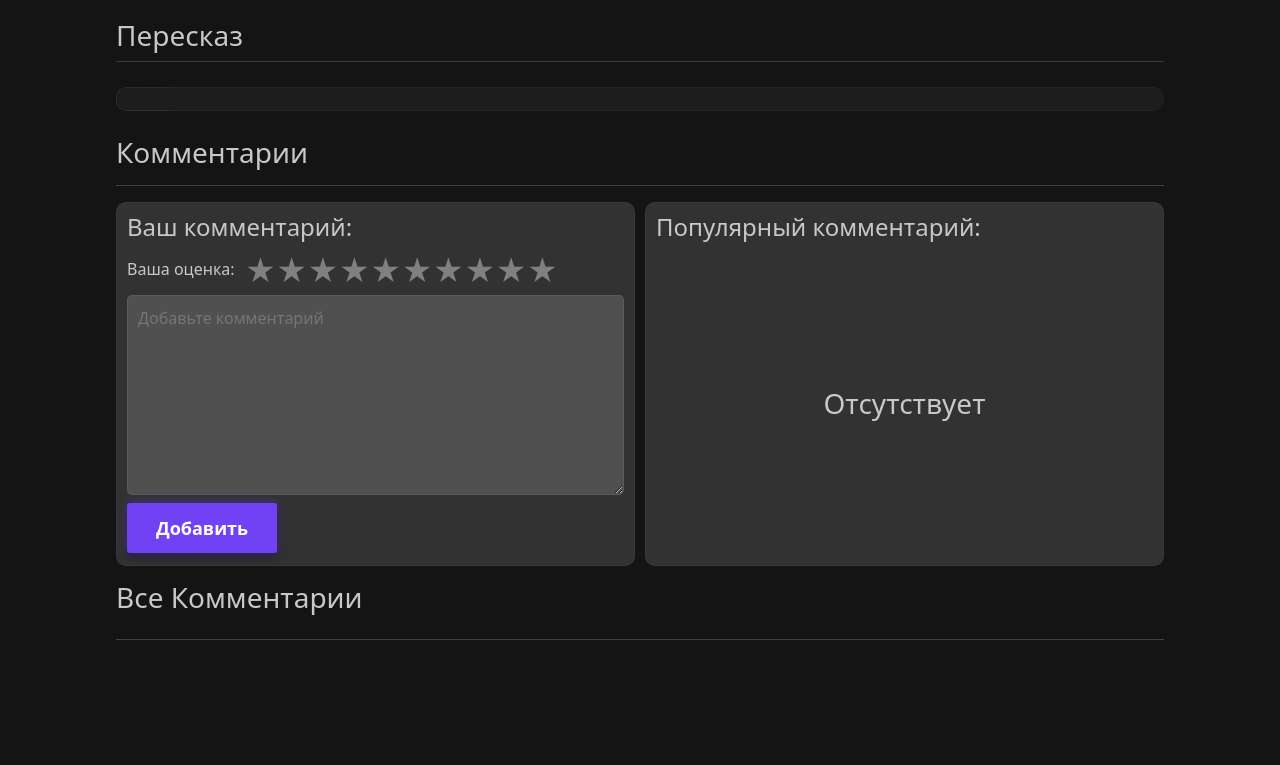
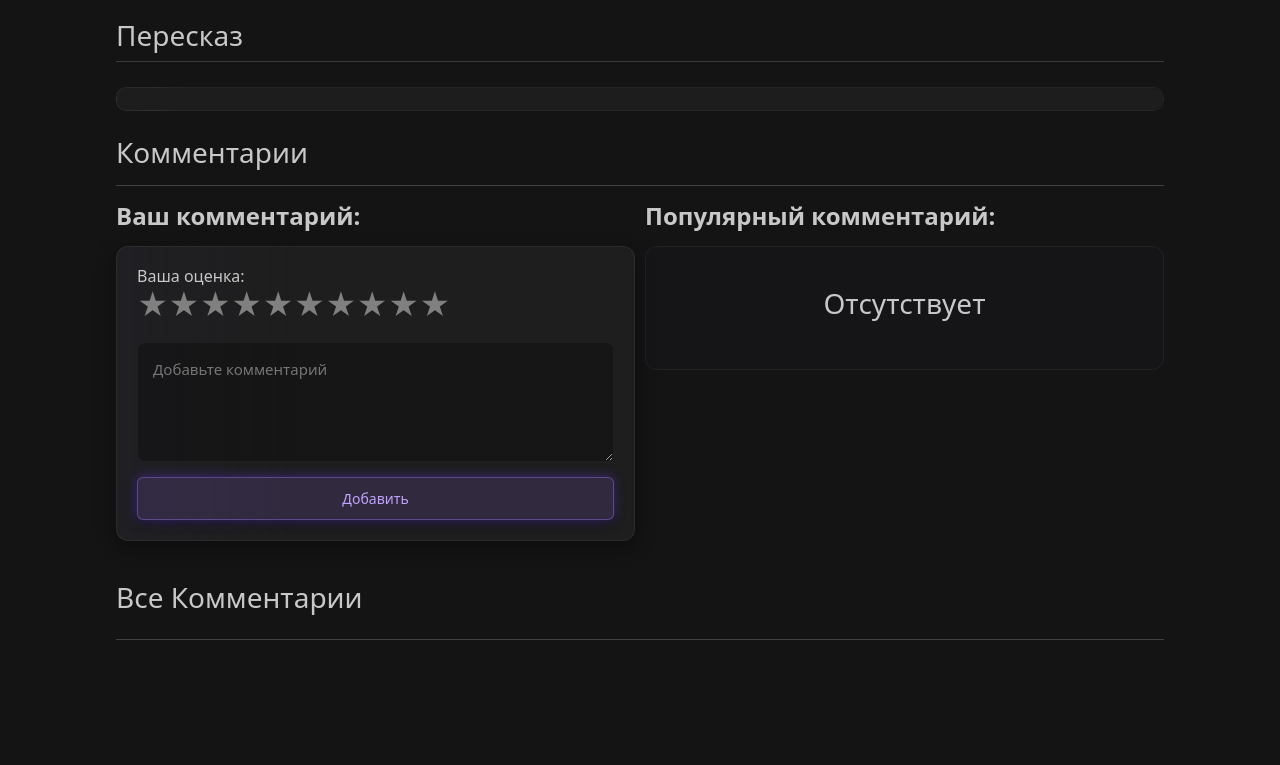
Before and after one commit to DimaPopkov/AnimeGuru, a Django app: a page that uses main/templates/main/card.html in a window 1280 px wide. Shown: the part 933-1698 px from the top of the page. Run offline with Django 5.2, Linux system fonts and the light colour scheme; a user stored in the database is signed in; tables that the repository leaves empty hold one stand-in row (values such as "Sample post"); grey boxes marked "Sample" are stand-in pictures; some web fonts are replaced.

Commit message:
Beta vers 0.6.6.6 (Popular comment + user comment new design)

```diff
--- a/main/templates/main/card.html
+++ b/main/templates/main/card.html
@@ -403,7 +403,7 @@
                         {% if your_comment == None %}
                             <form id="you_container_form" method="POST" action="{% url 'add_comments' product_name=product.name %}">
                                 {% csrf_token %}
-                                <div style="display: flex; align-content: center; padding-bottom: 2px">
+                                <div class="you_container_form_stars">
                                     <h5 style="margin-bottom: 0; padding-right: 10px"> Ваша оценка: </h5>
                                     <div class="star-rating">
                                         <span class="star" data-value="1">&#9733;</span>
@@ -426,10 +426,10 @@
                         {% else %}
                             <form id="you_container_form" method="POST" action="{% url 'edit_comments' product_name=product.name %}">
                                 {% csrf_token %}
-                                <div style="display: flex; flex-direction: column; align-content: center; padding-bottom: 2px">
+                                <div class="you_container_form_stars">
                                     <div style="display: flex;">
                                         <h5 style="margin-bottom: 0; padding-right: 10px"> Старая оценка: </h5>
-                                        <div style="display: flex; margin-top: -12px">
+                                        <div style="display: flex;">
                                             {% for current_number in star_list %}
                                                 {% if current_number <= your_comment.user_rating %}
                                                     <span class="star-icon" style="color: #ff9900;">&#9733;</span>
@@ -473,13 +473,16 @@
                         {% if most_popular_comment != 0 and most_popular_comment.user_rating != None %}
                             <div class="you_container_dop_block">
                                 <div class="you_container_dop_block_header">
-                                    <div style="display: flex; column-gap: 15px;">
+                                    <div class="avatar_wrapper">
                                         {% if most_popular_comment.user_image and most_popular_comment.user_image != "avatars/null_avatar.png" %}
-                                            <img src={{ most_popular_comment.user_image.url }} style="width: 35px; height: 35px; border-radius: 100px;">
+                                            <img src="{{ most_popular_comment.user_image.url }}" class="comment_avatar">
                                         {% else %}
-                                            <img src={% static "/img/null_avatar.png" %} style="width: 35px; height: 35px; border-radius: 100px;">
+                                            <img src="{% static "/img/null_avatar.png" %}" class="comment_avatar">
                                         {% endif %}
-                                        <h5 style="align-content: center; padding-bottom: 5px; padding-top: 3px">
+                                    </div>
+
+                                    <div class="user_meta_info">
+                                        <h5>
                                         {% if most_popular_comment.current_user.profile.rank >= 3 %}
                                             <span class="animated-nickname" style="--user-color: {{ most_popular_comment.current_user.profile.color }}; margin-top: 0;">
                                                 <a id="nickname" href="{% url 'user_profile' id=most_popular_comment.current_user.id %}" class="login_status_bar_text_alt"> {{  most_popular_comment.user_name }} </a>
@@ -488,23 +491,19 @@
                                             {{  most_popular_comment.user_name }}
                                         {% endif %}
                                         </h5>
-                                    </div>
-
-                                    <div style="display:flex; text-align: center">
-                                        <h6 style="align-content: center; padding-right: 5px">Оценка: </h6>
-
                                         <div class="star-display">
-                                            <!-- Здесь будут динамически генерироваться звезды -->
+                                            <!-- Здесь динамически генерируются звезды -->
                                         </div>
                                     </div>
                                 </div>
+
                                 <div class="you_container_dop_block_text">
                                     {{ most_popular_comment.user_comment }}
                                 </div>
                             </div>
                         {% else %}
-                            <div style="width:100%; height: 100%; align-content: center;">
-                                <h3 style="text-align: center"> Отсутствует </h3>
+                            <div class="no_comment_block">
+                                <h3> Отсутствует </h3>
                             </div>
                         {% endif %}
                     </div>
--- a/static/main/css.css
+++ b/static/main/css.css
@@ -2460,6 +2460,7 @@ input[type="checkbox"]:checked::after {
 .star-display {
     display: flex; /* Чтобы звезды располагались в ряд */
     margin-top: -10px;
+    align-items: center;
 }
 
 .star_display_item {
@@ -3280,38 +3281,163 @@ button:disabled {
     column-gap: 10px;
 }
 
-.you_container_dop{
-    display: flex;
-    flex-direction: column;
-
-    row-gap: 10px;
-
-    width: 50%;
-
-    border: 1px solid rgba(80, 80, 80, 0.25);
+.you_container_form_stars {
+    display: flex;
+    flex-direction: column;
+    row-gap: 8px;
+    background: transparent !important;
+    text-align: left;
+}
+
+.you_container_form_stars div,
+.you_container_form_stars h5 {
+    background: transparent !important;
+}
+
+.you_container_form_stars h5 {
+    font-size: 16px;
+    display: flex;
+    align-items: center;
+}
+
+
+.you_container_dop {
+    width: 100%;
+    margin-bottom: 25px;
+}
+
+#you_container_form {
+    position: relative !important;
+    display: flex !important;
+    flex-direction: column !important;
+    row-gap: 15px !important;
+    width: 100% !important;
+    box-sizing: border-box !important;
+
+    background: linear-gradient(90deg,
+        rgba(50, 50, 60, 0.4) 0%,
+        rgb(30, 30, 30) 35%,
+        rgb(30, 30, 30) 100%
+    ) !important;
+
+    border: 1px solid rgba(255, 255, 255, 0.06) !important;
+    border-radius: 12px !important;
+    padding: 20px !important;
+    box-shadow: 0 6px 20px rgba(0, 0, 0, 0.4) !important;
+}
+
+.you_container_dop h4 {
+    margin-bottom: 15px;
+    font-weight: 600;
+}
+
+
+.you_container_dop_block {
+    position: relative !important;
+    display: flex;
+    flex-direction: column;
+    row-gap: 15px;
+    width: 100%;
+
+    background: linear-gradient(90deg,
+        rgb(30, 30, 30) 0%,
+        rgb(30, 30, 30) 35%,
+        rgba(50, 50, 60, 0.4) 100%
+    ) !important;
+
+    border: 1px solid rgba(255, 255, 255, 0.06) !important;
+    border-radius: 12px;
+    padding: 20px !important;
+    box-shadow: 0 6px 20px rgba(0, 0, 0, 0.4);
+}
+
+.you_container_dop_block .blur_bg {
+    position: absolute !important;
+    top: -20px !important;
+    left: -20px !important;
+    width: 250px !important;
+    height: 140% !important;
+    background-size: cover !important;
+    background-position: center !important;
+
+    filter: blur(50px) brightness(0.25) saturate(1.2) !important;
+    transform: scale(1.3);
+    z-index: 1 !important;
+    pointer-events: none;
+}
+
+.you_container_dop_block > *:not(.blur_bg) {
+    position: relative !important;
+    z-index: 2 !important;
+}
+
+.comment_avatar {
+    width: 55px;
+    height: 55px;
+    border-radius: 50%;
+    object-fit: cover;
+    box-shadow: 0 4px 10px rgba(0, 0, 0, 0.5);
+    border: 1px solid rgba(255, 255, 255, 0.1);
+}
+
+/* Никнейм и звезды */
+.user_meta_info {
+    display: flex;
+    flex-direction: column;
+    text-align: left;
+    background: transparent !important;
+}
+.user_meta_info h5 {
+    margin: 0 0 4px 0 !important;
+    font-size: 18px;
+}
+
+/* Поле с самим текстом комментария */
+.you_container_dop_block_text {
+    width: 100%;
+    text-align: left;
+    font-size: 15px;
+    line-height: 1.5;
+    color: #e0e0e6;
+    padding: 15px !important;
+
+    /* Делаем подложку текста слегка темнее и прозрачнее, чтобы текст идеально читался */
+    background-color: rgba(10, 10, 12, 0.4) !important;
+    border-radius: 8px;
+    border: 1px solid rgba(255, 255, 255, 0.03);
+}
+
+/* Блок "Отсутствует" */
+.no_comment_block {
+    width: 100%;
+    padding: 40px 0;
+    background-color: #151518 !important;
+    border: 1px solid rgba(255, 255, 255, 0.05);
+    border-radius: 12px;
+    text-align: center;
+}
+
+.you_container_dop_block_header {
+    display: flex;
+    align-items: center;
+    column-gap: 15px;
+    background: transparent !important;
+    background-color: transparent !important;
+}
+
+
+.you_container_dop_block_text{
+    width: auto;
+    min-width: 60%;
+    max-width: 0;
+
+    padding: 8px 14px;
+    margin-top: 5px;
+
+    border: 1px solid rgba(120, 120, 120, 0.15);
     border-radius: 10px;
-    padding: 10px 10px;
-    background-color: rgb(50, 50, 50);
-}
-
-.you_container_dop_block{
-    display: flex;
-    flex-direction: column;
-}
-
-.you_container_dop_block_header{
-    display: flex;
-    column-gap: 50px;
-}
-
-.you_container_dop_block_text{
-    padding: 3px 10px;
-    margin-top: 5px;
-
-    border: 1px solid rgba(120, 120, 120, 0.25);
-    border-radius: 10px;
-
-    background-color: rgb(80, 80, 80);
+
+    background-color: rgb(30, 30, 30);
 
     color: rgb(200, 200, 200);
 }
@@ -3328,65 +3454,67 @@ button:disabled {
     background-color: rgb(230, 230, 230);
 }
 
-.you_container_text_container{
-    width: 100%;
-    height: 200px;
-    min-height: 100px;
-    max-height: 300px;
-
-    border: 1px solid rgba(120, 120, 120, 0.25);
-    border-radius: 5px;
-
-    background-color: rgb(80, 80, 80);
-
-    color: rgb(200, 200, 200);
-
-    outline: none;
-
-    padding: 10px 10px;
-}
-
-
-.you_container_button{
-    margin: 2px 0;
-
-    width: 150px;
-    height: 50px;
-
-    background-color: rgb(120, 120, 120);
-
-    border: 2px solid rgb(80, 80, 80);
-    border-radius: 3px;
-
-    color: white;
-
-    font-size: 18px;
-    font-weight: 600;
-
-    align-content: center;
+textarea.you_container_text_container {
+    width: 100% !important;
+    min-height: 120px;
+    box-sizing: border-box !important;
+    padding: 15px !important;
+    font-size: 15px !important;
+    color: #e0e0e6 !important;
+
+    /* Превращаем серую коробку в полупрозрачное темное стекло */
+    background-color: rgba(10, 10, 12, 0.4) !important;
+    border: 1px solid rgba(255, 255, 255, 0.04) !important;
+    border-radius: 8px !important;
+
+    resize: vertical; /* Разрешаем растягивать только по вертикали */
+    outline: none !important;
+    transition: border-color 0.2s ease-in-out, background-color 0.2s ease-in-out !important;
+}
+
+textarea.you_container_text_container:focus {
+    border-color: rgba(161, 118, 255, 0.4) !important; /* Фиолетовое свечение границ */
+    background-color: rgba(10, 10, 12, 0.6) !important;
+}
+
+.you_container_button {
+    background: rgba(161, 118, 255, 0.15) !important;
+    color: #bfa3ff !important;
+    border: 1px solid rgba(161, 118, 255, 0.4) !important;
+    border-radius: 6px !important;
+    padding: 10px 25px !important;
+    font-size: 14px !important;
+    font-weight: 500 !important;
+    cursor: pointer;
+    transition: all 0.2s ease-in-out !important;
+}
+
+.you_container_button:hover {
+    background: rgba(161, 118, 255, 0.35) !important;
+    border-color: rgba(161, 118, 255, 0.8) !important;
+    color: #ffffff !important;
+    box-shadow: 0 0 12px rgba(161, 118, 255, 0.3);
+}
+
+.you_container_button_delete {
+    display: inline-block;
+    background: rgba(255, 75, 75, 0.1) !important; /* Полупрозрачный красный */
+    color: #ff9e9e !important;
+    border: 1px solid rgba(255, 75, 75, 0.35) !important;
+    border-radius: 6px !important;
+    padding: 10px 25px !important;
+    font-size: 14px !important;
+    font-weight: 500 !important;
     text-decoration: none;
-}
-
-.you_container_button_delete{
-    margin: 2px 0;
-
-    width: 150px;
-    height: 50px;
-
-    background-color: rgb(100, 0, 0);
-
-    border: 2px solid rgb(30, 0, 0);
-    border-radius: 3px;
-
-    color: white;
-
-    font-size: 18px;
-    font-weight: 600;
-
-    align-content: center;
-    text-decoration: none;
-
     text-align: center;
+    cursor: pointer;
+    transition: all 0.2s ease-in-out !important;
+}
+.you_container_button_delete:hover {
+    background: rgba(255, 75, 75, 0.25) !important;
+    border-color: rgba(255, 75, 75, 0.7) !important;
+    color: #ffffff !important;
+    box-shadow: 0 0 12px rgba(255, 75, 75, 0.3);
 }
 
 
```
